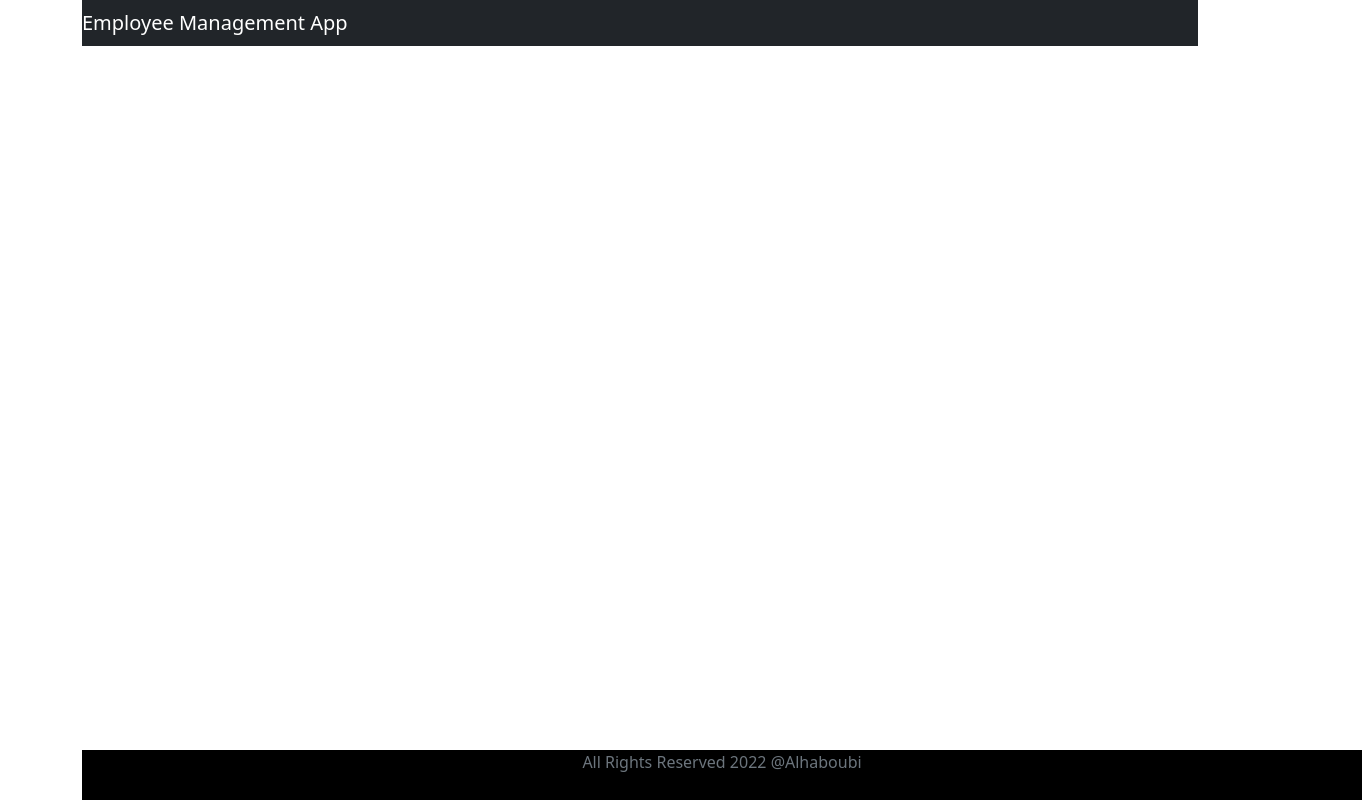
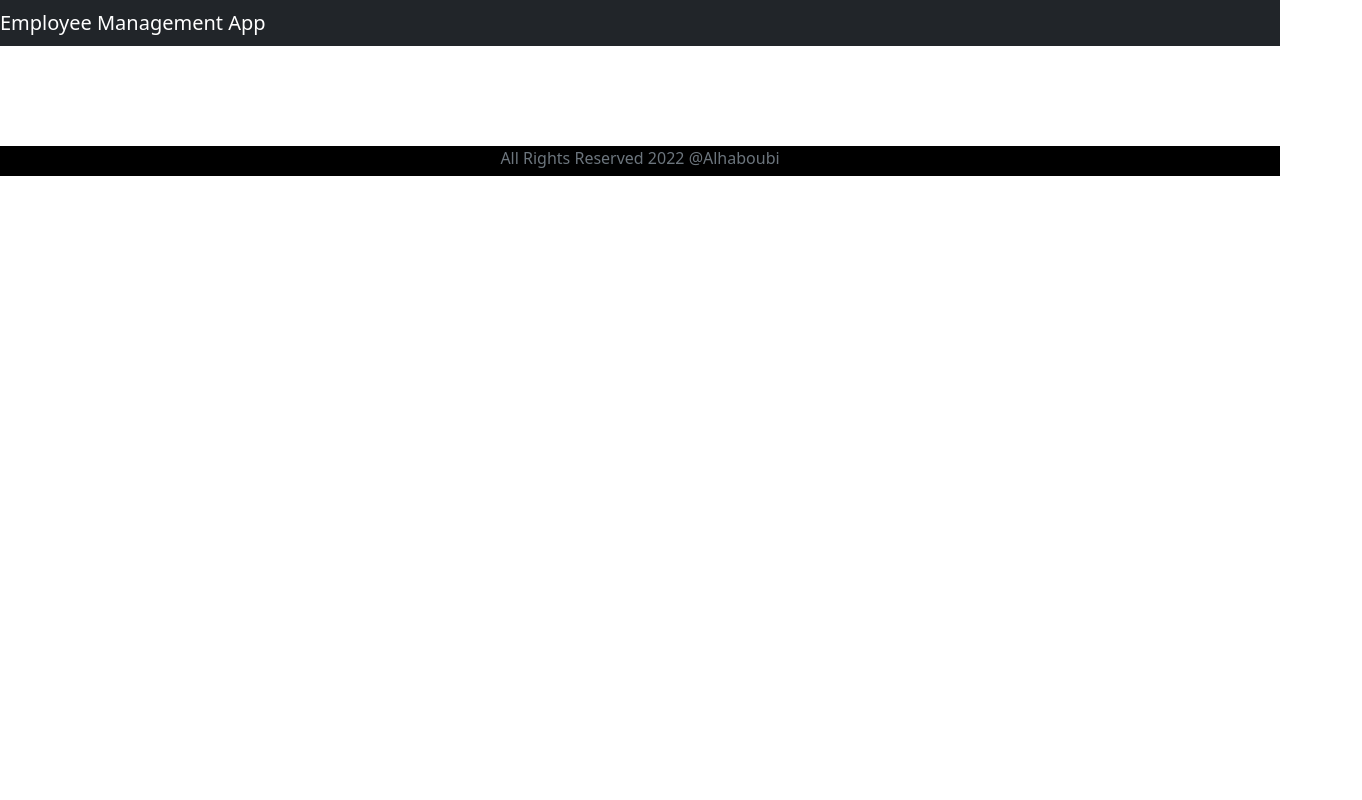
Before and after one commit to jhabboubi/employee-management-system-react, a React (Create React App) app: page / in a window 1280 px wide. Shown: the whole page, 1362 px wide, since content can reach past the window. Built offline with nearby package versions, Linux system fonts and the light colour scheme.

Commit message:
added css and route

```diff
--- a/src/App.css
+++ b/src/App.css
@@ -38,10 +38,10 @@
 }
 
 .footer {
-  position: absolute;
-  bottom: 0;
+  position: relative;
+  bottom: -100px;
   width: 100%;
-  height: 50px;
+  height: 30px;
   background-color: black;
   text-align: center;
   color: white;
--- a/src/App.js
+++ b/src/App.js
@@ -8,15 +8,13 @@ function App() {
   return (
     <div>
       <Router>
+        <HeaderComponent />
         <div className="container">
-          <HeaderComponent />
-          <div className="container">
-            <Routes>
-              <Route path="/employees" element={<ListEmployeeComponent />} />
-            </Routes>
-          </div>
-          <FooterComponent />
+          <Routes>
+            <Route path="/employees" element={<ListEmployeeComponent />} />
+          </Routes>
         </div>
+        <FooterComponent />
       </Router>
     </div>
   );
--- a/src/components/HeaderComponent.jsx
+++ b/src/components/HeaderComponent.jsx
@@ -14,7 +14,7 @@ class HeaderComponent extends Component {
                 <header>
                     <nav className='navbar navbar-expand-md navbar-dark bg-dark'>
                         <div>
-                            <a href="https://google.com" className='navbar-brand'>Employee Management App</a>
+                            <a href="https://google.com" className='navbar-brand text-center'>Employee Management App</a>
                         </div>
                     </nav>
 
```
